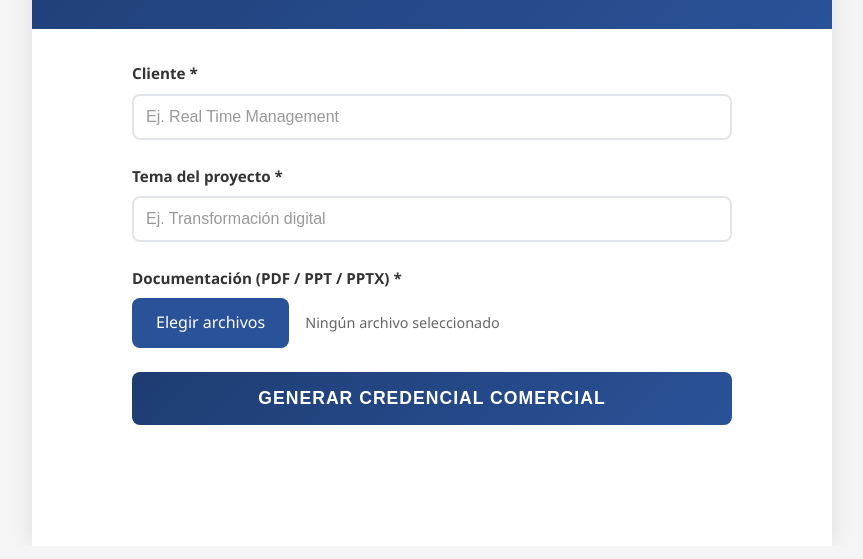
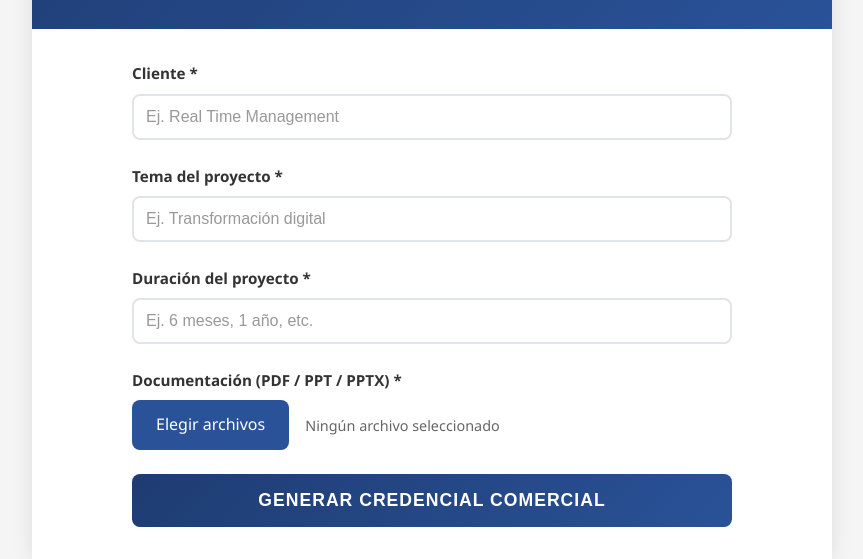
Before and after one commit to andycruz47/formulario-kevin, a plain HTML site: page index.html in a window 1280 px wide. Shown: the part 254-813 px from the top of the page, without its empty margins (208-1071 px from the left). Drawn offline with Linux system fonts and the light colour scheme.

Commit message:
Campo duracion proyecto added

```diff
--- a/index.html
+++ b/index.html
@@ -44,6 +44,18 @@
                         name="tema"
                         class="form-input"
                         placeholder="Ej. Transformación digital"
+                        required
+                    >
+                </div>
+
+                <div class="form-group">
+                    <label for="duracion" class="form-label">Duración del proyecto *</label>
+                    <input
+                        type="text"
+                        id="duracion"
+                        name="duracion"
+                        class="form-input"
+                        placeholder="Ej. 6 meses, 1 año, etc."
                         required
                     >
                 </div>
--- a/script.js
+++ b/script.js
@@ -26,10 +26,11 @@ document.addEventListener('DOMContentLoaded', function() {
         // Get form data
         const cliente = document.getElementById('cliente').value.trim();
         const tema = document.getElementById('tema').value.trim();
+        const duracion = document.getElementById('duracion').value.trim();
         const file = fileInput.files[0];
 
         // Validate form
-        if (!cliente || !tema || !file) {
+        if (!cliente || !tema || !duracion || !file) {
             alert('Por favor, completa todos los campos requeridos.');
             return;
         }
@@ -42,6 +43,7 @@ document.addEventListener('DOMContentLoaded', function() {
             const formData = new FormData();
             formData.append('cliente', cliente);
             formData.append('tema', tema);
+            formData.append('duracion', duracion);
             formData.append('documentacion', file);
 
             // Send data to webhook
```
